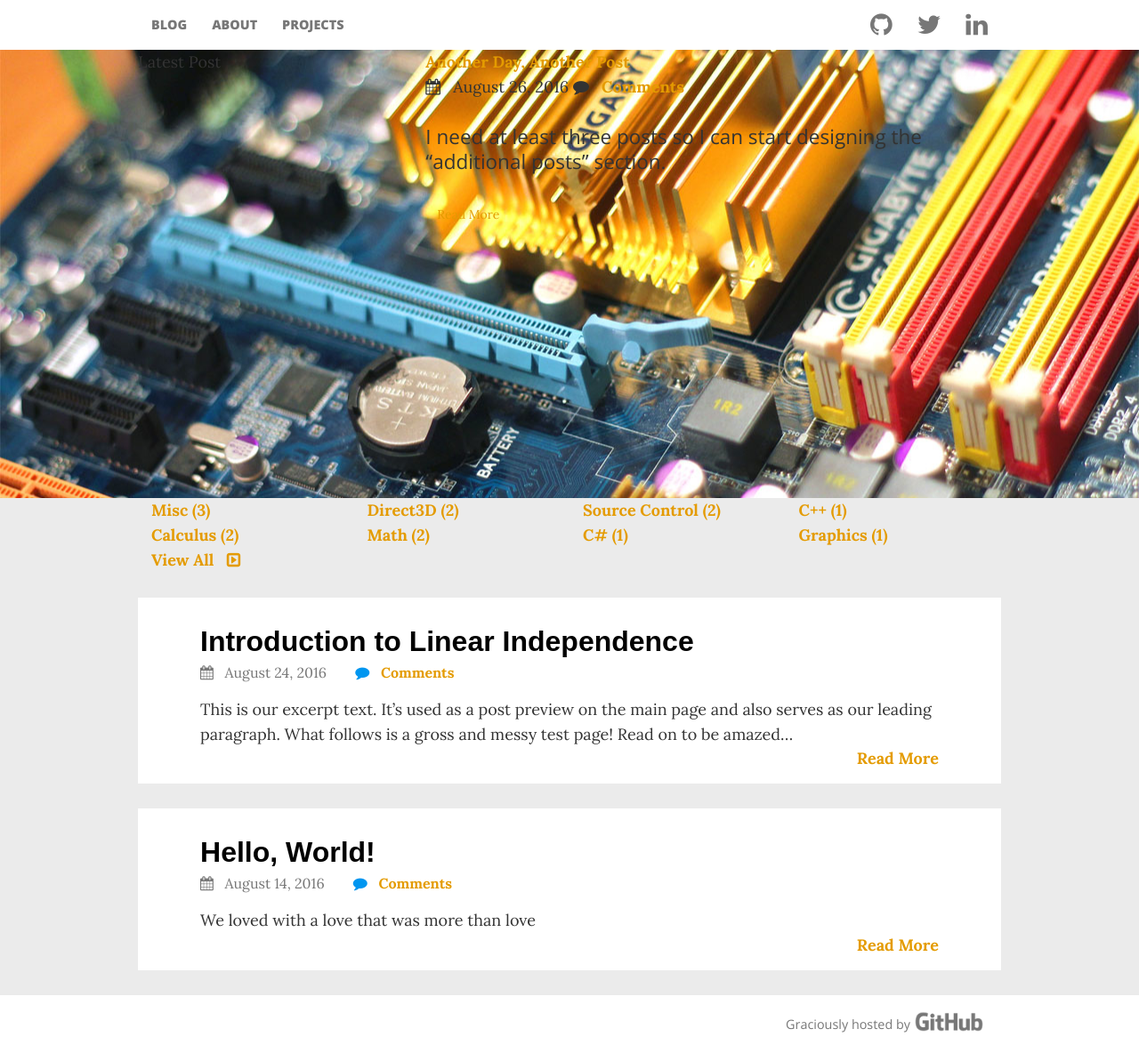
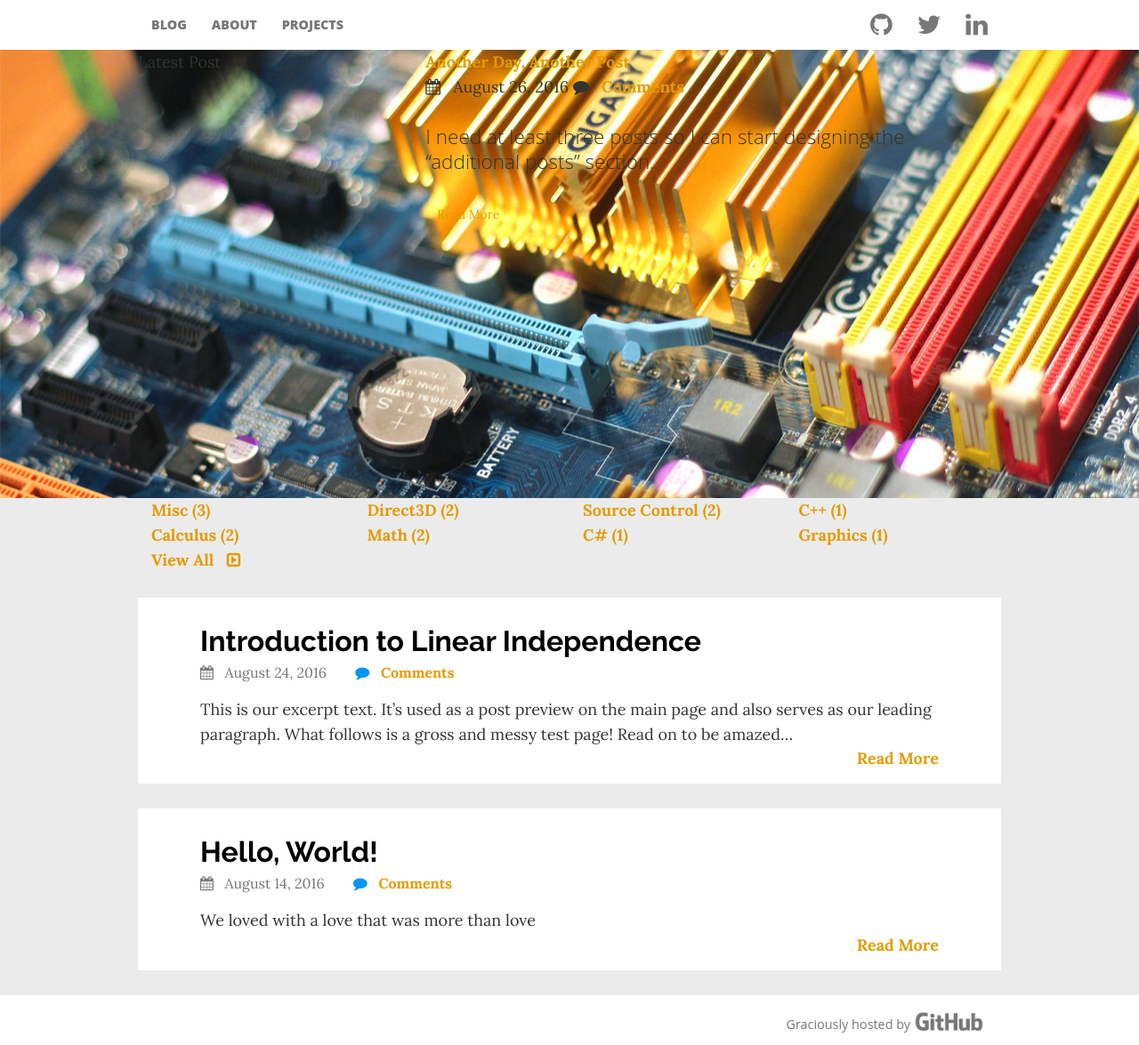
Before and after one commit to aarondgordon/aarondgordon.github.io, a Jekyll site: the page built from index.md, in a window 1280 px wide and 1175 px high. Shown: the whole window at 89% size. Built offline with Jekyll 4.4.1, drawn with Linux system fonts in a browser that asks for light colours; nearby versions of some CDN libraries; comment, search, counter and statistics services are not loaded.

Commit message:
Replacing Open Sans with Raleway

```diff
--- a/_layouts/default.html
+++ b/_layouts/default.html
@@ -18,7 +18,7 @@
         integrity="sha384-T8Gy5hrqNKT+hzMclPo118YTQO6cYprQmhrYwIiQ/3axmI1hQomh7Ud2hPOy8SP1"
         crossorigin="anonymous">
 
-    <link rel="stylesheet" href="https://fonts.googleapis.com/css?family=Lora:400,400i,700|Open+Sans:300,700,800|Roboto+Mono:400,700">
+    <link rel="stylesheet" href="https://fonts.googleapis.com/css?family=Lora:400,400i,700|Raleway:300,700,900|Roboto+Mono:400,700">
 
     <link rel="stylesheet" href="/assets/css/ie10-viewport-fix.css">
     <link rel="stylesheet" href="/assets/css/syntax-highlighting.css">
```
